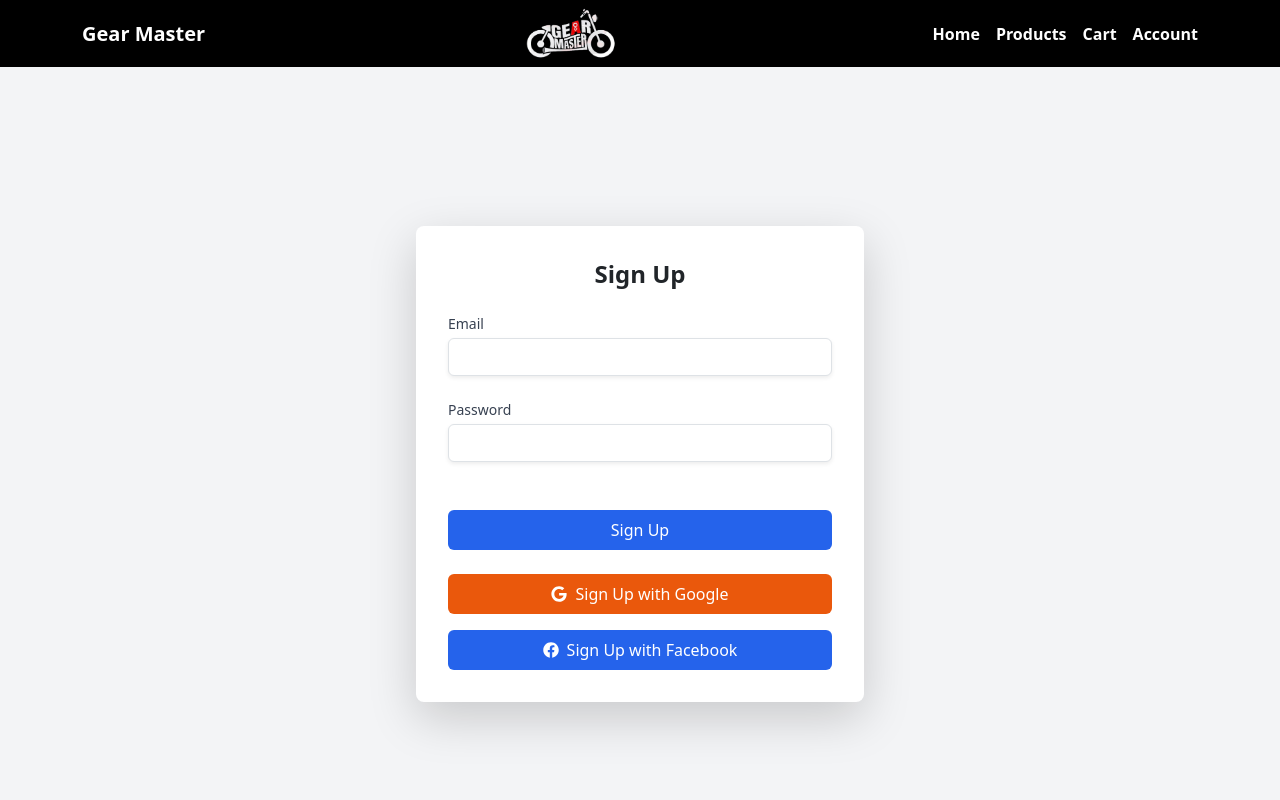
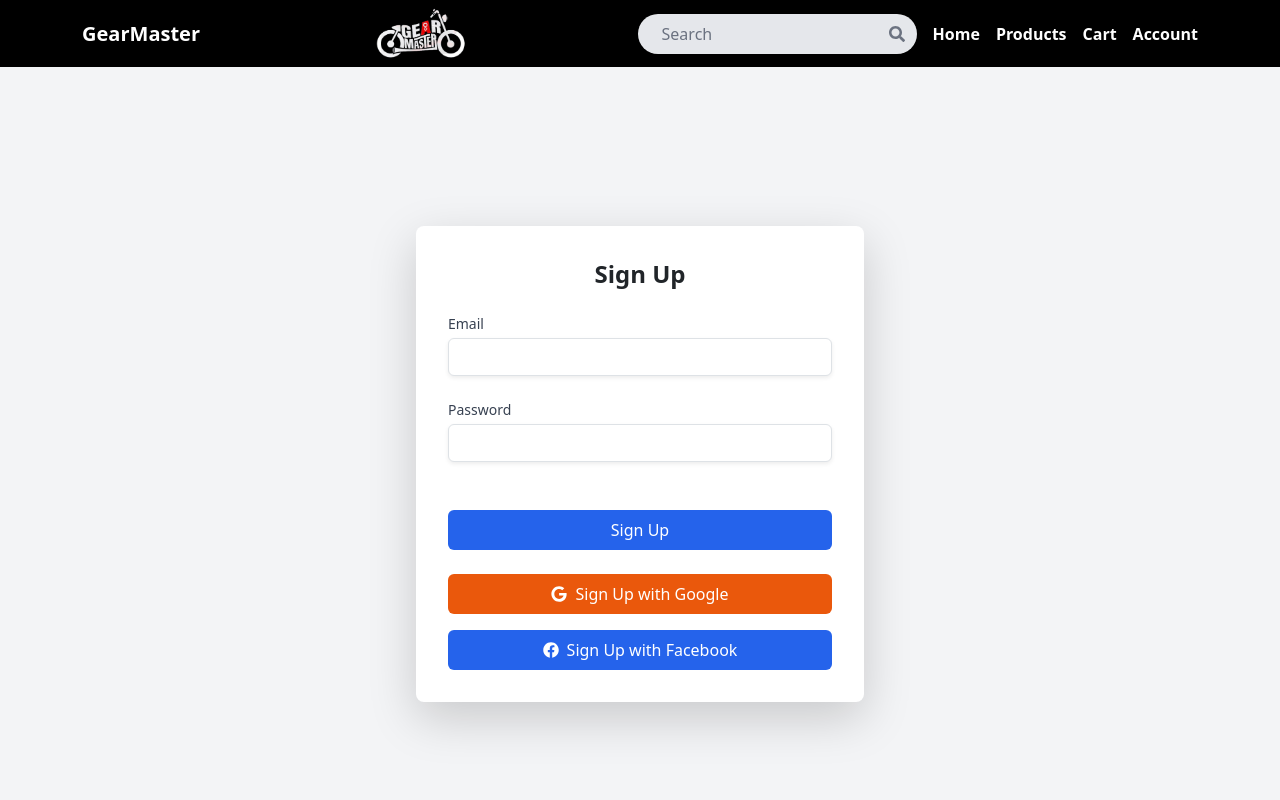
Before and after one commit to saajiidi/gm-store, a React (Create React App) app: page /signup in a window 1280 px wide. Shown: the top 800 px of the page. Built offline with nearby package versions, Linux system fonts and the light colour scheme.

Commit message:
searchh option added

```diff
--- /dev/null
+++ b/src/assets/css/Navbar.css
@@ -0,0 +1,27 @@
+/* src/components/Navbar.css */
+
+.gear-master-letter {
+  display: inline-block;
+  opacity: 0;
+  transform: translateY(-20px);
+  animation: fadeIn 0.5s forwards;
+}
+
+.gear-master-letter:nth-child(1) { animation-delay: 0s; }
+.gear-master-letter:nth-child(2) { animation-delay: 0.05s; }
+.gear-master-letter:nth-child(3) { animation-delay: 0.1s; }
+.gear-master-letter:nth-child(4) { animation-delay: 0.15s; }
+.gear-master-letter:nth-child(5) { animation-delay: 0.2s; }
+.gear-master-letter:nth-child(6) { animation-delay: 0.25s; }
+.gear-master-letter:nth-child(7) { animation-delay: 0.3s; }
+.gear-master-letter:nth-child(8) { animation-delay: 0.35s; }
+.gear-master-letter:nth-child(9) { animation-delay: 0.4s; }
+.gear-master-letter:nth-child(10) { animation-delay: 0.45s; }
+.gear-master-letter:nth-child(11) { animation-delay: 0.5s; }
+
+@keyframes fadeIn {
+  to {
+    opacity: 1;
+    transform: translateY(0);
+  }
+}
--- a/src/components/Layout/Navbar.tsx
+++ b/src/components/Layout/Navbar.tsx
@@ -1,6 +1,8 @@
 import React, { useState } from "react";
 import { Link } from "react-router-dom";
+import { FaSearch } from "react-icons/fa";
 import logo from "../../assets/img/logo.png";
+import "../../assets/css/Navbar.css"; // Create and import this CSS file for animations
 
 const navItems = [
   { name: "Home", path: "/" },
@@ -16,6 +18,8 @@ const accountItems = [
 const Navbar: React.FC = () => {
   const [isMobileMenuOpen, setIsMobileMenuOpen] = useState(false);
   const [isDropdownOpen, setIsDropdownOpen] = useState(false);
+  const [isSearchOpen, setIsSearchOpen] = useState(false);
+  const [searchQuery, setSearchQuery] = useState("");
 
   const toggleMobileMenu = () => {
     setIsMobileMenuOpen(!isMobileMenuOpen);
@@ -33,23 +37,46 @@ const Navbar: React.FC = () => {
     setIsMobileMenuOpen(false);
   };
 
+  const toggleSearch = () => {
+    setIsSearchOpen(!isSearchOpen);
+  };
+
+  const handleSearchChange = (e: React.ChangeEvent<HTMLInputElement>) => {
+    setSearchQuery(e.target.value);
+  };
+
   return (
     <nav className="bg-black text-white p-2 fixed w-full z-10 top-0">
       <div className="container mx-auto flex justify-between items-center">
-        <div className="text-xl font-bold">
+        <div className="text-xl font-bold flex items-center">
           <Link
             to="/"
-            className="text-white no-underline hover:no-underline"
+            className="text-white no-underline hover:no-underline flex"
             onClick={closeMobileMenu}
           >
-            Gear Master
+            {Array.from("Gear Master").map((letter, index) => (
+              <span key={index} className="gear-master-letter">
+                {letter}
+              </span>
+            ))}
           </Link>
         </div>
 
         <div className="">
           <img src={logo} alt="Gear Master Logo" width="150" height="150" />
         </div>
-        <div className="hidden md:flex space-x-4">
+
+        <div className="hidden md:flex items-center space-x-4">
+          <div className="relative">
+            <input
+              type="text"
+              placeholder="Search"
+              value={searchQuery}
+              onChange={handleSearchChange}
+              className="rounded-full px-4 py-2 bg-gray-200 text-black placeholder-gray-500"
+            />
+            <FaSearch className="absolute top-1/2 right-3 transform -translate-y-1/2 text-gray-500" />
+          </div>
           {navItems.map((item) => (
             <Link
               key={item.name}
@@ -86,9 +113,25 @@ const Navbar: React.FC = () => {
             )}
           </div>
         </div>
-        <div className="md:hidden">
-          <button onClick={toggleMobileMenu}>
-            <span className="text-xl">☰</span>
+
+        <div className="md:hidden flex items-center">
+          <button onClick={toggleSearch} className="text-xl">
+            <FaSearch />
+          </button>
+          {isSearchOpen && (
+            <div className="relative ml-2">
+              <input
+                type="text"
+                placeholder="Search"
+                value={searchQuery}
+                onChange={handleSearchChange}
+                className="rounded-full px-4 py-2 bg-gray-200 text-black placeholder-gray-500"
+              />
+              <FaSearch className="absolute top-1/2 right-3 transform -translate-y-1/2 text-gray-500" />
+            </div>
+          )}
+          <button onClick={toggleMobileMenu} className="text-xl ml-4">
+            ☰
           </button>
         </div>
       </div>
```
